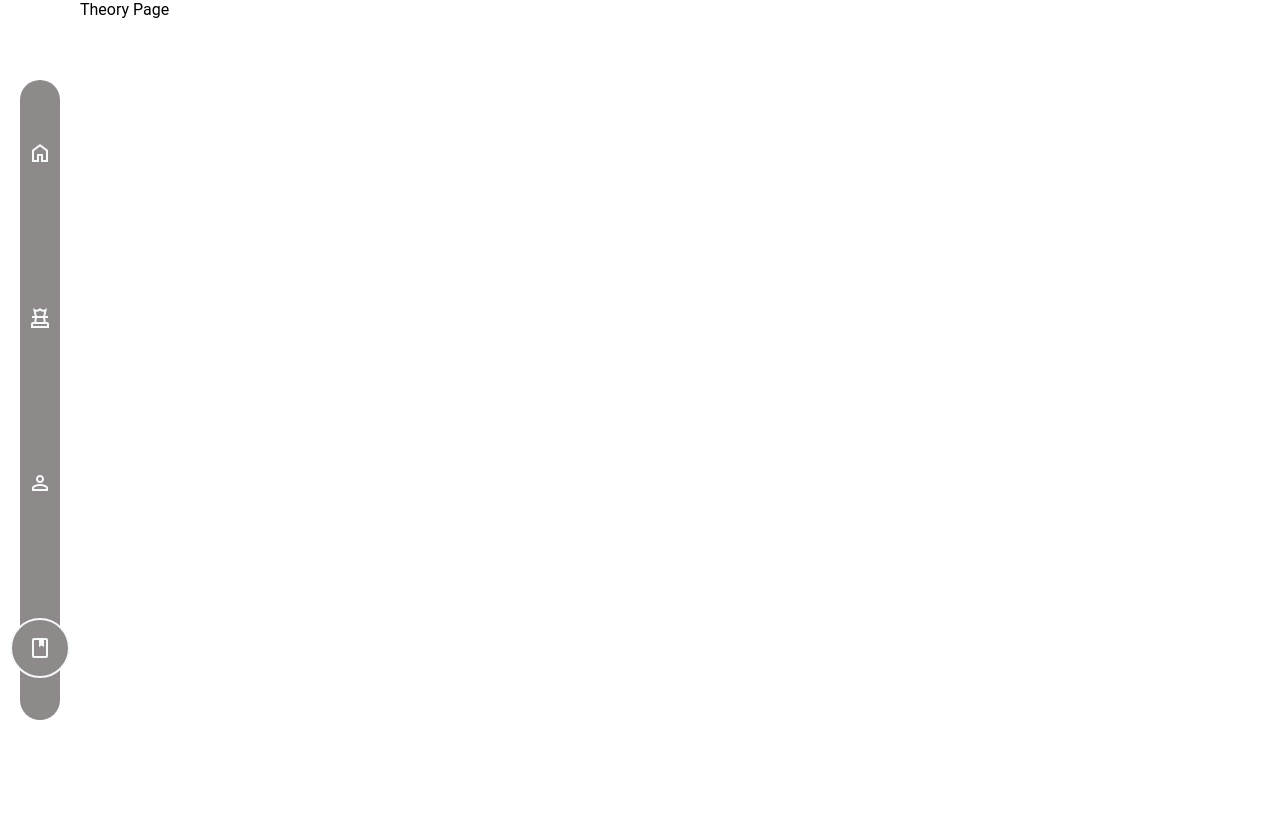
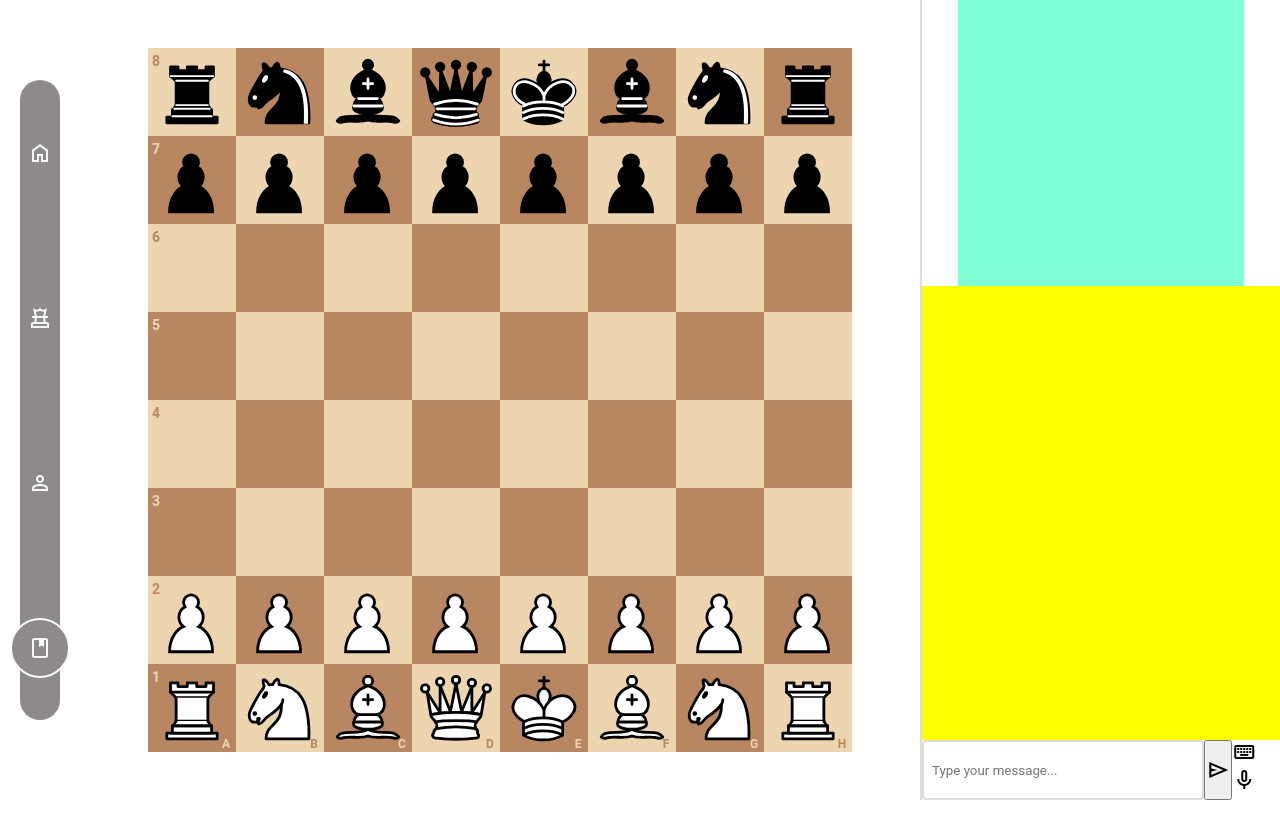
Before and after one commit to TristanDonze/Chess-Trainer, a plain HTML site: page frontend/html/theory.html in a window 1280 px wide. Drawn offline with nearby package versions, Linux system fonts and the light colour scheme.

Commit message:
update: theory page

```diff
--- a/frontend/css/theory-page.css
+++ b/frontend/css/theory-page.css
@@ -46,3 +46,60 @@ nav > a:hover {
     height: 60px;
     margin: 0;
 }
+
+.page-wrapper {
+    display: flex;
+    flex-direction: row;
+    width: 100%;
+    height: 100svh;
+}
+
+.chessboard-wrapper {
+    width: 70%;
+    height: 100%;
+    display: flex;
+    align-items: center;
+    justify-content: center;
+}
+
+.interaction-wrapper {
+    width: 30%;
+    height: 100%;
+    border-left: solid 2px var(--second-background-color);
+    display: flex;
+    flex-direction: column;
+}
+
+.avatar-wrapper {
+    width: 80%;
+    margin: 0 auto;
+    aspect-ratio: 1/1;
+    background-color: aquamarine;
+}
+
+.chatbox-wrapper {
+    height: 100%;
+}
+
+.messages-wrapper {
+    height: calc(100% - 60px);
+    background-color: yellow;
+}
+
+.actions-wrapper {
+    height: 60px;
+    display: flex;
+}
+
+.send-message-wrapper {
+    width: calc(100% - 20px);
+    display: flex;
+}
+
+.send-message-wrapper input {
+    width: 100%;
+    height: 100%;
+    padding: 6px 8px;
+    border-radius: 4px;
+    border: solid 2px var(--second-background-color);
+}
--- a/frontend/html/theory.html
+++ b/frontend/html/theory.html
@@ -13,6 +13,7 @@
     <script src="../js/message.js"></script>
     <script src="../js/interface.js"></script>
     <script src="../js/d3.v7.min.js"></script>
+    <script src="../js/chess_func.js"></script>
 
     <link rel="preload" href="https://fonts.googleapis.com/css2?family=Material+Symbols+Outlined:opsz,wght,FILL,GRAD@20..48,100..700,0..1,-50..200&" as="style" onload="this.onload=null;this.rel='stylesheet'">
 
@@ -25,7 +26,36 @@
             <a href="profil.html" class="nav-link material-symbols-outlined">person</a>
             <a href="theory.html" class="nav-link material-symbols-outlined current">book</a>
         </nav>
-        Theory Page
+        <div class="page-wrapper">
+            <div class="chessboard-wrapper">
+                <!-- chessboard svg -->
+                <svg id="board"></svg>
+            </div>
+
+            <div class="interaction-wrapper">
+                <div class="avatar-wrapper"></div>
+                <div class="chatbox-wrapper">
+                    <div class="messages-wrapper">
+                        <!-- messages -->
+                    </div>
+                    <div class="actions-wrapper">
+                        <div class="send-message-wrapper">
+                            <input type="text" placeholder="Type your message...">
+                            <button class="send-button material-symbols-outlined">send</button>
+                        </div>
+
+                        <div class="switch-wrapper">
+                            <span class="switch-to-text material-symbols-outlined" title="Switch to text mode">keyboard</span>
+                            <span class="switch-to-audio material-symbols-outlined" title="Switch to audio mode">keyboard_voice</span>
+                        </div>
+                    </div>
+                </div>
+            </div>
+        </div>
     </main>
+
+<script>
+    draw_game("rnbqkbnr/pppppppp/8/8/8/8/PPPPPPPP/RNBQKBNR w KQkq - 0 1");
+</script>
 </body>
 </html>
```
